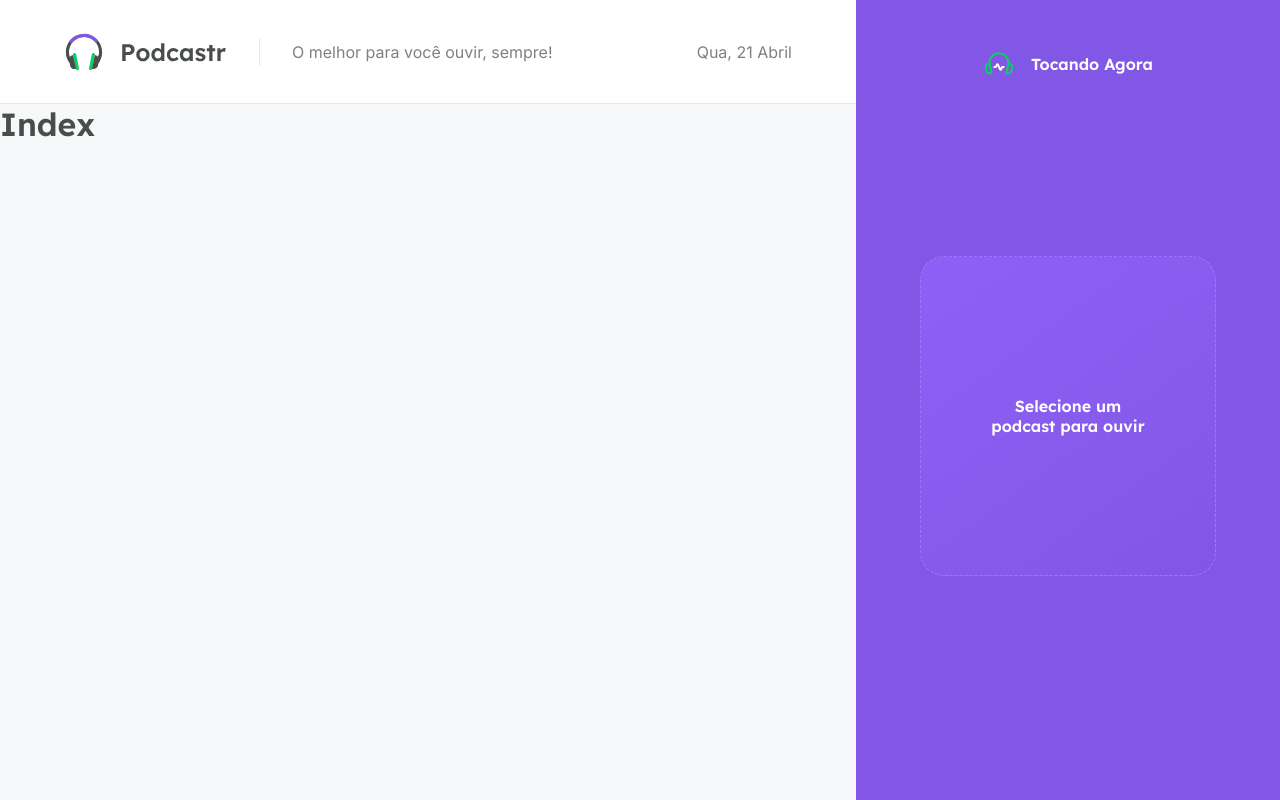
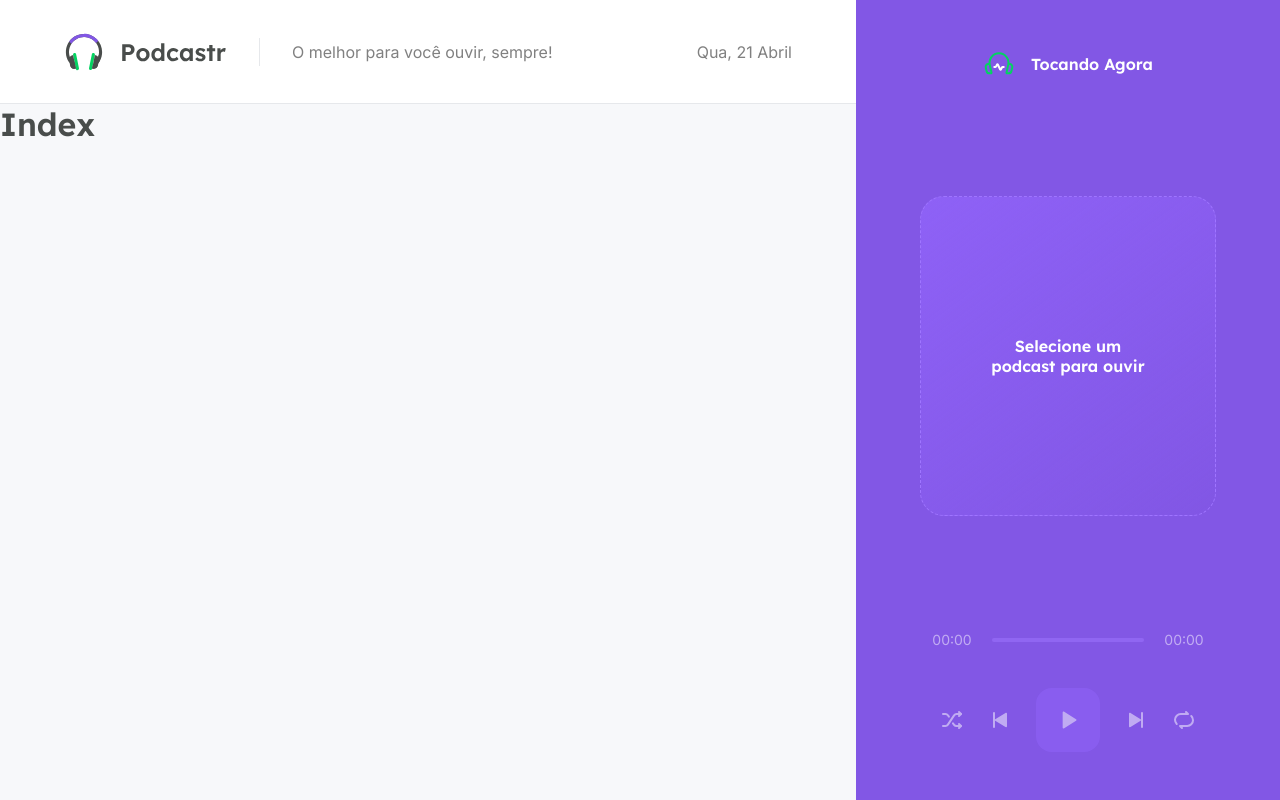
Before and after one commit to rodrigoaraujo7/podcastr, a Next.js app: page / in a window 1280 px wide. Built offline with nearby package versions, Linux system fonts and the light colour scheme.

Commit message:
Player Buttons

```diff
--- a/src/components/Player/index.tsx
+++ b/src/components/Player/index.tsx
@@ -12,8 +12,34 @@
                 <strong>Selecione um podcast para ouvir</strong>
             </div>
 
-            <footer>
+            <footer className={styles.empty}>
+                <div className={styles.progress}>
+                    <span>00:00</span>
 
+                    <div className={styles.slider}>
+                        <div className={styles.emptySlider} />
+                    </div>
+
+                    <span>00:00</span>
+                </div>
+
+                <div className={styles.buttons}>
+                    <button type="button">
+                        <img src="/shuffle.svg" alt="Shuffle" />
+                    </button>
+                    <button type="button">
+                        <img src="/play-previous.svg" alt="Previous" />
+                    </button>
+                    <button type="button" className={styles.playButton}>
+                        <img src="/play.svg" alt="Play" />
+                    </button>
+                    <button type="button">
+                        <img src="/play-next.svg" alt="Next" />
+                    </button>
+                    <button type="button">
+                        <img src="/repeat.svg" alt="Repeat" />
+                    </button>
+                </div>
             </footer>
         </div>
     );
--- a/src/components/Player/styles.module.scss
+++ b/src/components/Player/styles.module.scss
@@ -21,6 +21,14 @@
         font-family: Lexend, sans-serif;
         font-weight: 600;
     }
+
+    footer {
+        align-self: stretch;
+
+        &.empty {
+            opacity: 0.5;
+        }
+    }
 }
 
 .emptyPlayer  {
@@ -38,3 +46,48 @@
     align-items: center;
     justify-content: center;
 }
+
+.progress {
+    display: flex;
+    align-items: center;
+    gap: 0.5rem;
+    font-size: 0.875rem;
+
+    span {
+        display: inline-block;
+        width: 4rem;
+        text-align: center;
+    }
+
+    .slider {
+        flex: 1;
+
+        .emptySlider {
+            width: 100%;
+            height: 4px;
+            background: var(--purple-300);
+            border-radius: 2px;
+        }
+    }
+}
+
+.buttons {
+    display: flex;
+    align-items: center;
+    justify-content: center;
+    margin-top: 2.5rem;
+    gap: 1.5rem;
+
+    button {
+        background: transparent;
+        border: 0;
+        font-size: 0;
+
+        &.playButton {
+            width: 4rem;
+            height: 4rem;
+            border-radius: 1rem;
+            background: var(--purple-400);
+        }
+    }
+}
```
